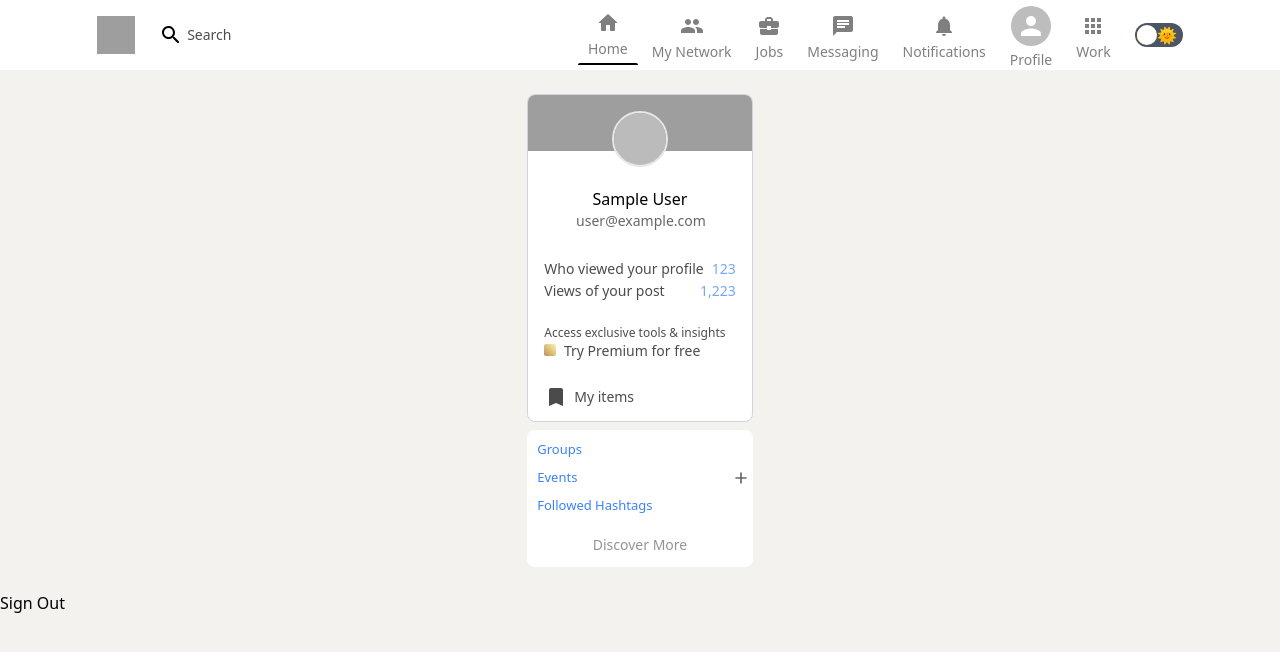
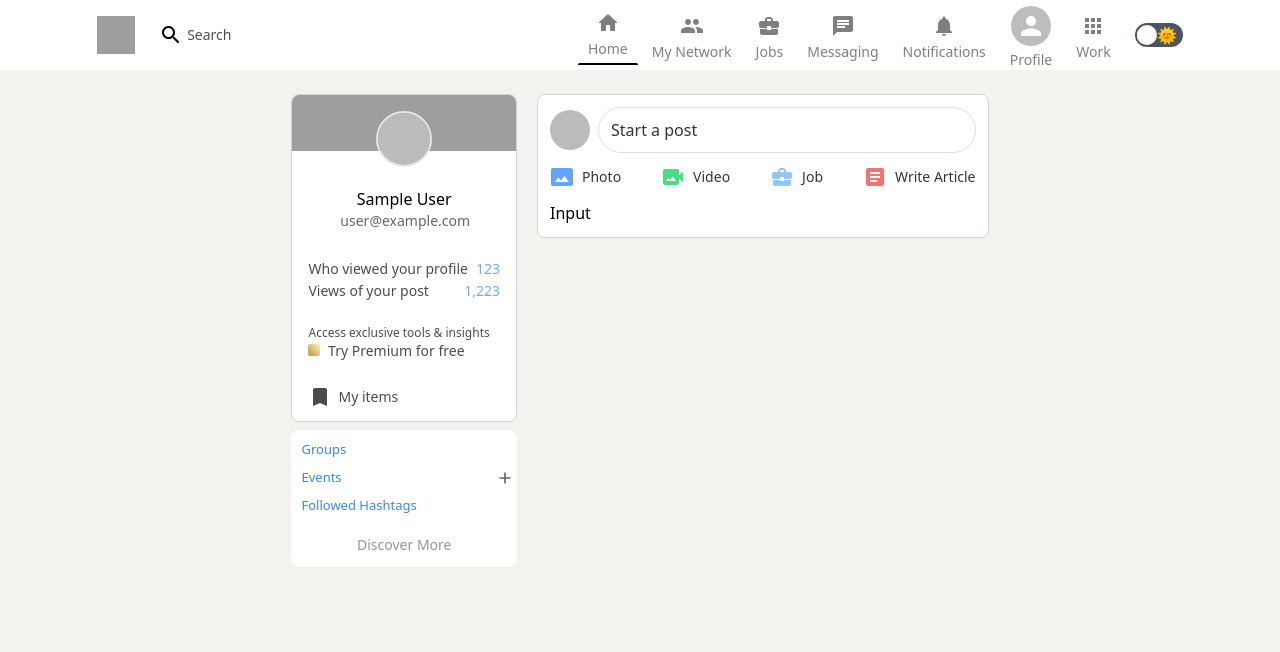
Before and after one commit to PeterAAyala/linkedin-clone, a Next.js app: page / in a window 1280 px wide. Shown: the top 652 px of the page. Built offline with nearby package versions, Linux system fonts and the light colour scheme; no server answers; sample sign-in values are in the browser's storage; grey boxes are pictures that could not be loaded.

Commit message:
Create Modal form container

```diff
--- /dev/null
+++ b/atoms/modalAtom.js
@@ -0,0 +1,11 @@
+import { atom } from "recoil";
+
+export const modalState = atom({
+    key: "modalState",
+    default: false,
+});
+
+export const modalTypeState = atom({
+    key: "modalTypeState",
+    default: "dropIn"
+});
--- /dev/null
+++ b/components/Backdrop.js
@@ -0,0 +1,17 @@
+import { motion } from "framer-motion";
+
+const Backdrop = ({ children, onClick }) => {
+  return (
+    <motion.div
+      onClick={onClick}
+      className="absolute top-0 left-0 h-full w-full overflow-y-scroll bg-black/70 flex items-center justify-center z-50"
+      initial={{ opacity: 0 }}
+      animate={{ opacity: 1 }}
+      exit={{ opacity: 0 }}
+    >
+      {children}
+    </motion.div>
+  );
+};
+
+export default Backdrop;
--- /dev/null
+++ b/components/Feed.js
@@ -0,0 +1,12 @@
+import Input from "./Input";
+
+function Feed () {
+    return (
+        <div className="space-y-6 pb-24 max-w-lg">
+            <Input/>
+            {/* Posts */ }
+        </div>
+    );
+}
+
+export default Feed;
--- /dev/null
+++ b/components/Form.js
@@ -0,0 +1,69 @@
+import { useSession } from "next-auth/react";
+import { useState } from "react";
+import { useRecoilState } from "recoil";
+import { modalState } from "../atoms/modalAtom";
+// import { handlePostState } from "../atoms/postAtom";
+
+function Form() {
+  const [input, setInput] = useState("");
+  const [photoUrl, setPhotoUrl] = useState("");
+  const { data: session } = useSession();
+  const [modalOpen, setModalOpen] = useRecoilState(modalState);
+  //const [handlePost, setHandlePost] = useRecoilState(handlePostState);
+
+  const uploadPost = async (e) => {
+    e.preventDefault();
+
+    const response = await fetch("/api/posts", {
+      method: "POST",
+      body: JSON.stringify({
+        input: input,
+        photoUrl: photoUrl,
+        username: session.user.name,
+        email: session.user.email,
+        userImg: session.user.image,
+        createdAt: new Date().toString(),
+      }),
+      headers: {
+        "Content-Type": "application/json",
+      },
+    });
+
+    const responseData = await response.json();
+    console.log(responseData);
+
+    setHandlePost(true);
+    setModalOpen(false);
+  };
+
+  return (
+    <form className="flex flex-col relative space-y-2 text-black/80 dark:text-white/75">
+      <textarea
+        rows="4"
+        placeholder="What do you want to talk about?"
+        className="bg-transparent focus:outline-none dark:placeholder-white/75"
+        value={input}
+        onChange={(e) => setInput(e.target.value)}
+      />
+
+      <input
+        type="text"
+        placeholder="Add a photo URL (optional)"
+        className="bg-transparent focus:outline-none truncate max-w-xs md:max-w-sm dark:placeholder-white/75"
+        value={photoUrl}
+        onChange={(e) => setPhotoUrl(e.target.value)}
+      />
+
+      <button
+        className="absolute bottom-0 right-0 font-medium bg-blue-400 hover:bg-blue-500 disabled:text-black/40 disabled:bg-white/75 disabled:cursor-not-allowed text-white rounded-full px-3.5 py-1"
+        type="submit"
+        onClick={uploadPost}
+        disabled={!input.trim() && !photoUrl.trim()}
+      >
+        Post
+      </button>
+    </form>
+  );
+}
+
+export default Form;
--- /dev/null
+++ b/components/Input.js
@@ -0,0 +1,64 @@
+import { motion } from "framer-motion";
+import { Avatar } from "@mui/material";
+import { useSession } from "next-auth/react";
+import PhotoSizeSelectActualIcon from "@mui/icons-material/PhotoSizeSelectActual";
+import VideoCameraBackIcon from "@mui/icons-material/VideoCameraBack";
+import BusinessCenterIcon from "@mui/icons-material/BusinessCenter";
+import ArticleIcon from "@mui/icons-material/Article";
+import { useRecoilState } from "recoil";
+import { modalState, modalTypeState } from "../atoms/modalAtom";
+
+function Input() {
+    const { data: session } = useSession();
+    const [modalOpen, setModalOpen] = useRecoilState(modalState);
+    const [modalType, setModalType] = useRecoilState(modalTypeState);
+
+    return (
+        <div className="bg-white dark:bg-[#1D2226] rounded-lg p-3 space-y-3 border border-gray-300 dark:border-none">
+            <div className="flex items-center space-x-2">
+                <Avatar
+                    src={session?.user.image}
+                    className="h-10 w-10 cursor-pointer"
+                />
+
+                <motion.button
+                    whilehover={{ scale: 1.01 }}
+                    whileTap={{ scale: 0.99 }}
+                    className="rounded-full border border-gray-300 py-2.5 px-3 opacity-80 hover:opacity-100 font-medium w-full text-left"
+                    onClick={() => {
+                        setModalOpen(true);
+                        setModalType("dropIn")
+                    }}
+                >
+                    Start a post
+                </motion.button>
+            </div>
+            <div className="flex items-center flex-wrap justify-center gap-4 md:gap-x-10">
+            <button className="inputButton">
+                <PhotoSizeSelectActualIcon className="text-blue-400" />
+                <h4 className="inputButtonText">Photo</h4>
+            </button>
+            <button className="inputButton">
+                <VideoCameraBackIcon className="text-green-400" />
+                <h4 className="inputButtonText">Video</h4>
+            </button>
+            <button className="inputButton">
+                <BusinessCenterIcon className="text-blue-300" />
+                <h4 className="inputButtonText">Job</h4>
+            </button>
+            <button className="inputButton">
+                <ArticleIcon className="text-red-400" />
+                <h4 className="inputButtonText whitespace-nowrap">
+                Write Article
+                </h4>
+            </button>
+
+            </div>
+
+
+            <p>Input</p>
+        </div>
+    )
+};
+
+export default Input;
--- /dev/null
+++ b/components/Modal.js
@@ -0,0 +1,115 @@
+import { motion } from "framer-motion";
+import Backdrop from "./Backdrop";
+import CloseRoundedIcon from "@mui/icons-material/CloseRounded";
+import IconButton from "@mui/material/IconButton";
+import { useSession } from "next-auth/react";
+import { Avatar } from "@mui/material";
+import Form from "./Form";
+import { useRecoilValue } from "recoil";
+//import { getPostState } from "../atoms/postAtom";
+// import Post from "./Post";
+
+const dropIn = {
+  hidden: {
+    y: "-100vh",
+    opacity: 0,
+  },
+  visible: {
+    y: "0",
+    opacity: 1,
+    transition: {
+      duration: 0.1,
+      type: "spring",
+      damping: 25,
+      stiffness: 500,
+    },
+  },
+  exit: {
+    y: "100vh",
+    opacity: 0,
+  },
+};
+
+const gifYouUp = {
+  hidden: {
+    opacity: 0,
+    scale: 0,
+  },
+  visible: {
+    opacity: 1,
+    scale: 1,
+    transition: {
+      duration: 0.2,
+      ease: "easeIn",
+    },
+  },
+  exit: {
+    opacity: 0,
+    scale: 0,
+    transition: {
+      duration: 0.15,
+      ease: "easeOut",
+    },
+  },
+};
+
+const Modal = ({ handleClose, type }) => {
+  const { data: session } = useSession();
+  // const post = useRecoilValue(getPostState);
+
+  return (
+    <Backdrop onClick={handleClose}>
+      {type === "dropIn" && (
+        <motion.div
+          onClick={(e) => e.stopPropagation()}
+          className="rounded-xl flex flex-col justify-center bg-white dark:bg-[#1D2226] w-full max-w-lg md:-mt-96 mx-6"
+          variants={dropIn}
+          initial="hidden"
+          animate="visible"
+          exit="exit"
+        >
+          <div className="flex items-center justify-between border-b border-white/75 px-4 py-2.5">
+            <h4 className="text-xl">Create a post</h4>
+            <IconButton onClick={handleClose}>
+              <CloseRoundedIcon className="h-7 w-7 dark:text-white/75" />
+            </IconButton>
+          </div>
+
+          <div className="p-4 space-y-2">
+            <div className="flex items-center space-x-2">
+              <Avatar src={session?.user?.image} className="!h-11 !w-11" />
+              <h6>{session?.user?.name}</h6>
+            </div>
+
+            <Form />
+          </div>
+        </motion.div>
+      )}
+
+      {type === "gifYouUp" && (
+        <motion.div
+          onClick={(e) => e.stopPropagation()}
+          className="rounded-l-lg flex bg-[#1D2226] w-full max-w-6xl -mt-[7vh] mx-6"
+          variants={gifYouUp}
+          initial="hidden"
+          animate="visible"
+          exit="exit"
+        >
+        {/*
+          <motion.img
+            alt=""
+            onDoubleClick={handleClose}
+            src={post.photoUrl}
+            className="object-contain max-h-[80vh] w-full max-w-3xl rounded-l-lg"
+          />
+          <div className="w-full md:w-3/5 bg-white dark:bg-[#1D2226] rounded-r-lg">
+            <Post post={post} modalPost />
+          </div>
+        */}
+        </motion.div>
+      )}
+    </Backdrop>
+  );
+};
+
+export default Modal;
--- a/package.json
+++ b/package.json
@@ -19,7 +19,8 @@
     "next-auth": "^4.3.4",
     "next-themes": "^0.1.1",
     "react": "17.0.2",
-    "react-dom": "17.0.2"
+    "react-dom": "17.0.2",
+    "recoil": "^0.7.3-alpha.1"
   },
   "devDependencies": {
     "autoprefixer": "^10.4.2",
--- a/pages/_app.js
+++ b/pages/_app.js
@@ -1,13 +1,16 @@
 import { SessionProvider } from "next-auth/react";
 import { ThemeProvider } from "next-themes";
+import { RecoilRoot } from "recoil";
 import '../styles/globals.css';
 
 function MyApp({ Component, pageProps: { session, ...pageProps } }) {
   return (
     <SessionProvider session={session}>
-      <ThemeProvider attribute="class">
-        <Component {...pageProps} />
-      </ThemeProvider>
+      <RecoilRoot>
+        <ThemeProvider attribute="class">
+          <Component {...pageProps} />
+        </ThemeProvider>
+      </RecoilRoot>
     </SessionProvider>
   );
 }
--- a/pages/index.js
+++ b/pages/index.js
@@ -2,17 +2,31 @@
 import Header from '../components/Header';
 import { getSession, signOut, useSession } from 'next-auth/react';
 import Sidebar from '../components/Sidebar';
-
+import Feed from '../components/Feed';
+import { AnimatePresence } from "framer-motion";
+import { modalState, modalTypeState } from "../atoms/modalAtom";
+import { useRecoilState } from "recoil";
+import Modal from "../components/Modal";
+import { useRouter } from "next/router";
 
 export default function Home() {
   const { data: session } = useSession();
+  const [modalOpen, setModalOpen] = useRecoilState(modalState);
+  const [modalType, setModalType] = useRecoilState(modalTypeState);
+  const router = useRouter();
+  const { status } = useSession({
+    required: true,
+    onUnauthenticated() {
+      // The user is not authenticated, handle it here.
+      router.push("/home");
+    },
+  });
 
-  console.log(session);
 
   return (
     <div className='bg-[#F3F2EF] dark:bg-black dark:text-white h-screen overflow-y-scroll md:space-y-6'>
       <Head>
-        <title>LinkedIn</title>
+        <title>LinkedIn | Feed</title>
         <meta name="description" content="Generated by create next app" />
         <link rel="icon" href="/favicon.ico" />
       </Head>
@@ -24,12 +38,17 @@
 
           {/* <Sidebar/>Sidebar */}
           <Sidebar/>
+          <Feed/>
           {/* Feed */}
         </div>
-        {/* Widgets*/}
+        <AnimatePresence>
+          {modalOpen && (
+            <Modal handleClose={() => setModalOpen(false)} type={modalType} />
+          )}
+        </AnimatePresence>
       </main>
 
-      <button onClick={ signOut }> Sign Out </button>
+
     </div>
   );
 }
--- a/styles/globals.css
+++ b/styles/globals.css
@@ -20,4 +20,12 @@
     .sidebarLinks {
         @apply text-[13px] font-medium text-blue-500 hover:underline cursor-pointer px-2.5;
     }
+
+    .inputButton {
+        @apply flex items-center space-x-2 font-medium cursor-pointer text-sm
+    }
+
+    .inputButtonText {
+        @apply opacity-80 hover:opacity-100
+    }
 }
```
Also changed, not shown: 1 other file (tests, documents, lock files or other folders).
